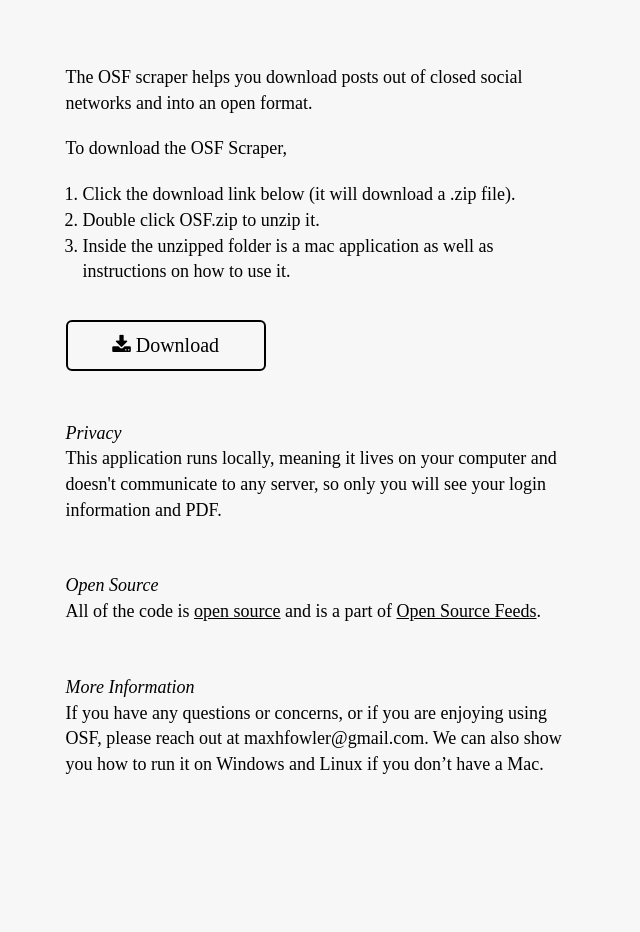
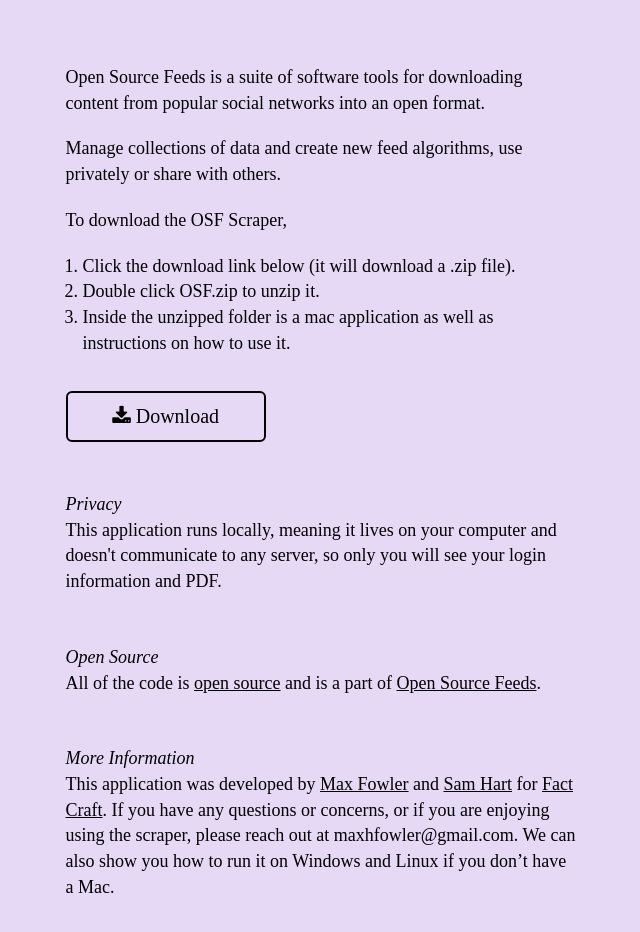
Before and after one commit to mhfowler/osf-website, a plain HTML site: page index.html in a window 1280 px wide. Shown: the whole page, without its empty margins (44-684 px from the left). Before the commit the page ends 898 px from the top, so only its background shows below. Drawn offline with nearby package versions, Linux system fonts and the light colour scheme.

Commit message:
OSF website

```diff
--- a/index.html
+++ b/index.html
@@ -43,9 +43,13 @@
           <!--<div class="subheader">Facebook Scraper</div>-->
       <!--</div>-->
 
-     <div style="margin-bottom:20px;">
-            The OSF scraper helps you download posts out of closed social networks and into an open format.
+      <div style="margin-bottom:20px;">
+       Open Source Feeds is a suite of software tools for downloading content from popular social networks into an open format.
+      </div>
+        <div style="margin-bottom:20px;">
+          Manage collections of data and create new feed algorithms, use privately or share with others.
         </div>
+
       <div style="margin-bottom:20px;">
             To download the OSF Scraper,
         </div>
@@ -82,11 +86,11 @@
                   <!--If you don't have a Mac and would like to run the scraper on Windows or Linux please send an email to maxhfowler@gmail.com-->
             <!--and we can show you how.-->
         <!--</div>-->
-
         <div class="right-para" style="margin-top:50px;">
             <div class="subheader">Privacy</div>
               This application runs locally, meaning it lives on your computer and doesn't communicate to any server, so only you will see your login information and PDF.
         </div>
+
         <div class="right-para">
             <div class="subheader">Open Source</div>
              All of the code is <a href="https://github.com/mhfowler/open-source-feeds">open source</a>
@@ -99,7 +103,8 @@
         <!--</div>-->
         <div class="right-para">
             <div class="subheader">More Information</div>
-            If you have any questions or concerns, or if you are enjoying using OSF, please reach out at maxhfowler@gmail.com. We can also show you how to run it on Windows and Linux if you don’t have a Mac.
+            This application was developed by <a href="http://mfowler.info">Max Fowler</a> and <a href="http://hxrts.com">Sam Hart</a> for <a href="https://pioneerworks.org/classes/open-source-feeds/">Fact Craft</a>.
+            If you have any questions or concerns, or if you are enjoying using the scraper, please reach out at maxhfowler@gmail.com. We can also show you how to run it on Windows and Linux if you don’t have a Mac.
         </div>
 
     </div>
--- a/static/css/howdoispeak_landing.css
+++ b/static/css/howdoispeak_landing.css
@@ -111,7 +111,8 @@ body {
     /*background-color: rgb(33, 162, 148);*/
     /*color: white;*/
     /*background-color: white;*/
-    background-color: #f7f7f7;
+    /*background-color: #f7f7f7;*/
+    background-color: #e5d9f5;
     color: black;
     /*{#            font-family: "Sonus-Light", sans-serif;#}*/
 }
```
